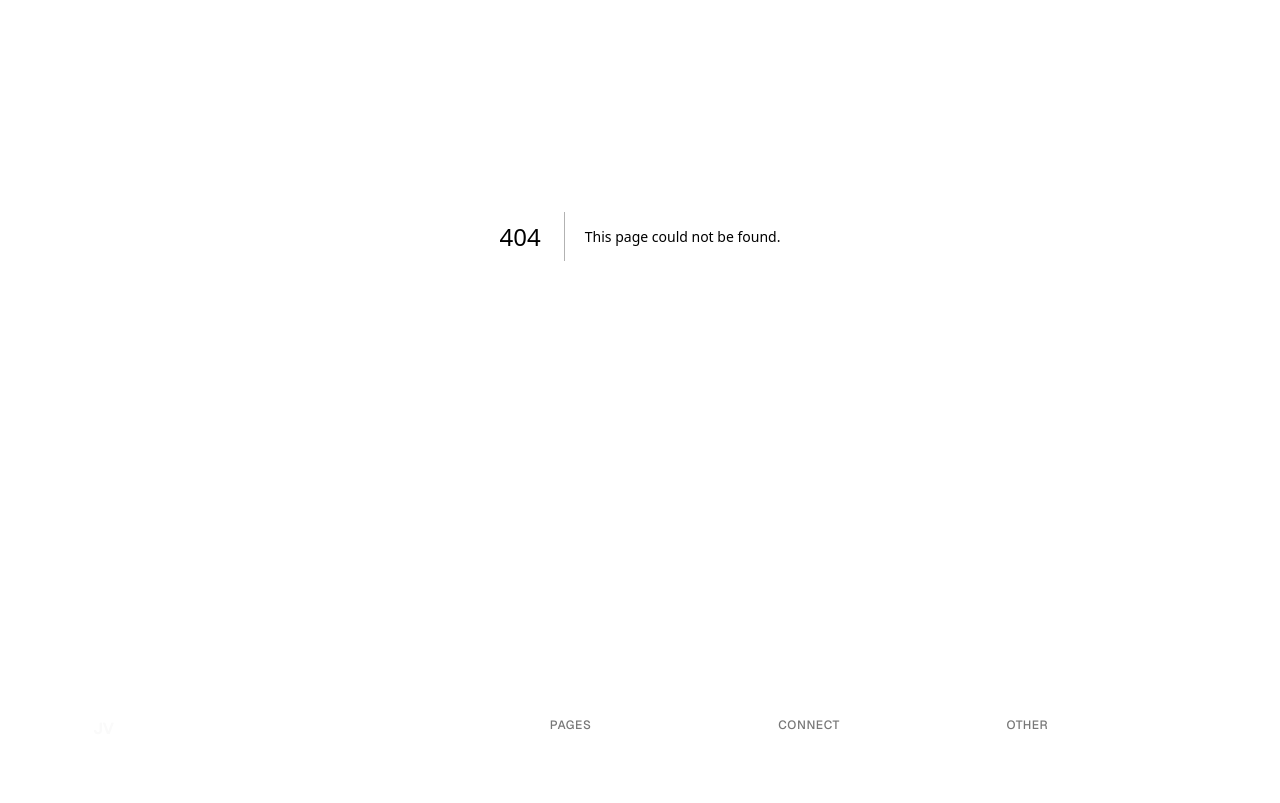
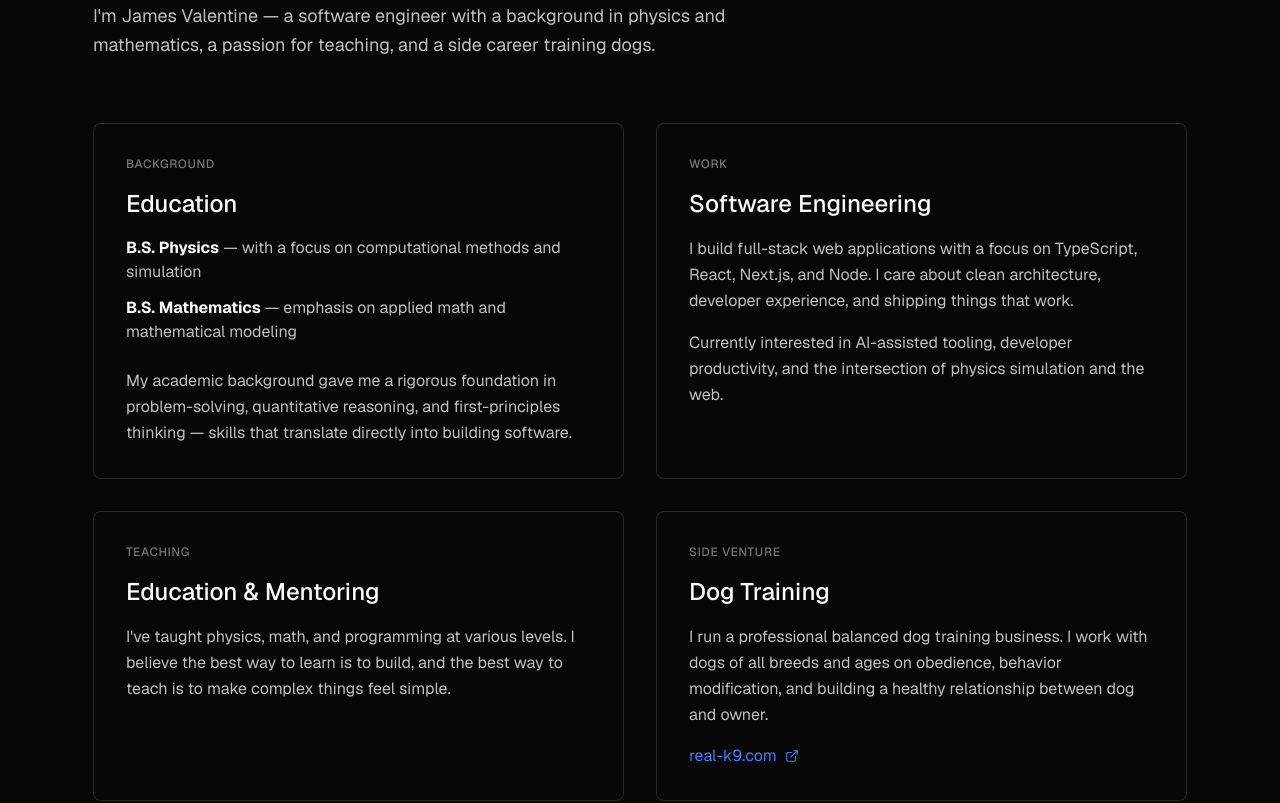
Before and after one commit to jj-valentine/portfolio, a Next.js app: page /about in a window 1280 px wide. Before the commit this address had no page. Shown: the part 280-1083 px from the top of the page. Built offline with nearby package versions, Linux system fonts and the light colour scheme.

Commit message:
feat: add about page

```diff
--- /dev/null
+++ b/app/about/page.tsx
@@ -0,0 +1,109 @@
+import Link from "next/link";
+import { ArrowRight, ExternalLink } from "lucide-react";
+import { Card } from "@/components/ui/Card";
+import { Button } from "@/components/ui/Button";
+
+export const metadata = {
+  title: "About",
+  description:
+    "Software engineer, physicist, mathematician, educator, dog trainer, entrepreneur.",
+};
+
+export default function AboutPage() {
+  return (
+    <div className="max-w-[1158px] mx-auto px-4 md:px-8 py-20">
+      <h1 className="text-[clamp(36px,5vw,60px)] leading-[1] font-medium tracking-[-1.5px] text-fg">
+        About me
+      </h1>
+      <p className="mt-6 text-lg text-fg-sub max-w-[640px] leading-relaxed">
+        I&apos;m James Valentine — a software engineer with a background in
+        physics and mathematics, a passion for teaching, and a side career
+        training dogs.
+      </p>
+
+      <div className="mt-16 grid gap-8 md:grid-cols-2">
+        {/* Background */}
+        <Card hover={false} className="p-8">
+          <p className="text-xs font-medium uppercase tracking-[0.05em] text-muted mb-4">
+            Background
+          </p>
+          <h2 className="text-2xl font-medium text-fg">Education</h2>
+          <ul className="mt-4 space-y-3 text-fg-sub">
+            <li>
+              <strong className="text-fg">B.S. Physics</strong> — with a focus
+              on computational methods and simulation
+            </li>
+            <li>
+              <strong className="text-fg">B.S. Mathematics</strong> — emphasis
+              on applied math and mathematical modeling
+            </li>
+          </ul>
+          <p className="mt-6 text-fg-sub leading-relaxed">
+            My academic background gave me a rigorous foundation in
+            problem-solving, quantitative reasoning, and first-principles
+            thinking — skills that translate directly into building software.
+          </p>
+        </Card>
+
+        {/* Engineering */}
+        <Card hover={false} className="p-8">
+          <p className="text-xs font-medium uppercase tracking-[0.05em] text-muted mb-4">
+            Work
+          </p>
+          <h2 className="text-2xl font-medium text-fg">
+            Software Engineering
+          </h2>
+          <p className="mt-4 text-fg-sub leading-relaxed">
+            I build full-stack web applications with a focus on TypeScript,
+            React, Next.js, and Node. I care about clean architecture,
+            developer experience, and shipping things that work.
+          </p>
+          <p className="mt-4 text-fg-sub leading-relaxed">
+            Currently interested in AI-assisted tooling, developer productivity,
+            and the intersection of physics simulation and the web.
+          </p>
+        </Card>
+
+        {/* Teaching */}
+        <Card hover={false} className="p-8">
+          <p className="text-xs font-medium uppercase tracking-[0.05em] text-muted mb-4">
+            Teaching
+          </p>
+          <h2 className="text-2xl font-medium text-fg">Education & Mentoring</h2>
+          <p className="mt-4 text-fg-sub leading-relaxed">
+            I&apos;ve taught physics, math, and programming at various levels.
+            I believe the best way to learn is to build, and the best way to
+            teach is to make complex things feel simple.
+          </p>
+        </Card>
+
+        {/* Dog training */}
+        <Card hover={false} className="p-8">
+          <p className="text-xs font-medium uppercase tracking-[0.05em] text-muted mb-4">
+            Side Venture
+          </p>
+          <h2 className="text-2xl font-medium text-fg">Dog Training</h2>
+          <p className="mt-4 text-fg-sub leading-relaxed">
+            I run a professional balanced dog training business. I work with
+            dogs of all breeds and ages on obedience, behavior modification,
+            and building a healthy relationship between dog and owner.
+          </p>
+          <Button
+            variant="ghost"
+            href="https://real-k9.com"
+            external
+            className="mt-4"
+          >
+            real-k9.com <ExternalLink size={14} />
+          </Button>
+        </Card>
+      </div>
+
+      <div className="mt-16">
+        <Button href="/contact">
+          Get in touch <ArrowRight size={16} className="ml-2" />
+        </Button>
+      </div>
+    </div>
+  );
+}
```
